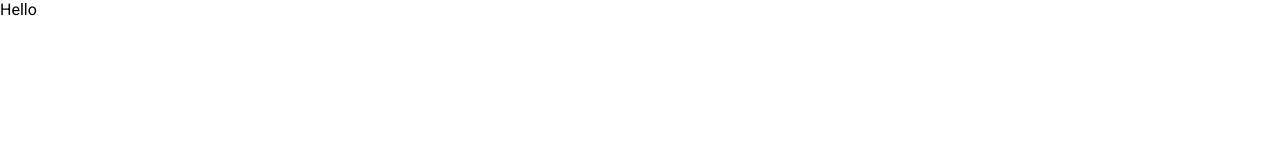
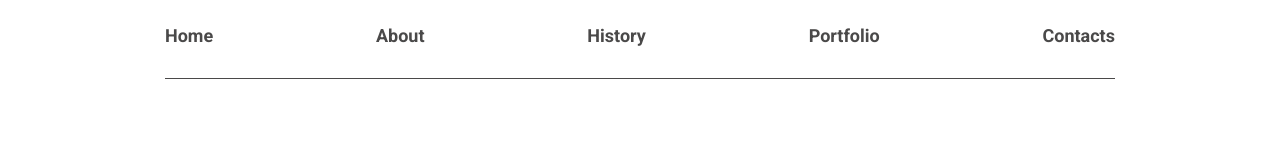
Before and after one commit to codeofmagic1/aivazovsky_page, a plain HTML site: page index.html in a window 1280 px wide. Drawn offline with Linux system fonts and the light colour scheme.

Commit message:
header section

```diff
--- a/index.css
+++ b/index.css
@@ -1,2 +1,10 @@
 @import url('style/variables.css');
 @import url('style/basic.css');
+@import url('style/header.css');
+
+.container{
+
+}
+.nav{
+
+}
--- a/index.html
+++ b/index.html
@@ -13,7 +13,27 @@
 </head>
 
 <body>
-    Hello
+    <header class="header" aria-label="header">
+        <div class="container">
+            <nav class="nav" aria-label="header navigation">
+                <ul class="nav-list" aria-label="header navigation list">
+                    <li><a href="#" class="nav-link" aria-label="link to home">Home</a></li>
+                    <li><a href="#" class="nav-link" aria-label="link to About">About</a></li>
+                    <li><a href="#" class="nav-link" aria-label="link to History">History</a></li>
+                    <li><a href="#" class="nav-link" aria-label="link to Portfolio">Portfolio</a></li>
+                    <li><a href="#" class="nav-link" aria-label="link to Contacts">Contacts</a></li>
+                </ul>
+            </nav>
+        </div>
+    </header>
+
+    <main>
+
+    </main>
+
+    <footer>
+
+    </footer>
 </body>
 
 </html>
--- a/style/basic.css
+++ b/style/basic.css
@@ -7,3 +7,21 @@ body{
     font-family: "Roboto", serif;
     background-color: var(--bg-main);
 }
+
+
+ul {
+    list-style: none;
+    margin: 0;
+    padding: 0;
+}
+
+a {
+    text-decoration: none;
+    color: unset;
+}
+
+.container {
+    margin: 0 auto;
+    max-width: 970px;
+    padding: 0 10px;
+}
--- /dev/null
+++ b/style/header.css
@@ -0,0 +1,58 @@
+.header {
+    padding: 25px 0 0 0;
+}
+
+.nav {
+    width: 100%;
+}
+
+.nav::after {
+    content: "";
+    display: block;
+    width: 100%;
+    height: 1px;
+    margin: 32px 0 0 0;
+    background-color: var(--font-color-grey);
+}
+
+.nav-list{
+    width: 100%;
+    display: flex;
+    justify-content: space-between;
+    align-items: center;
+}
+
+
+.nav-link {
+    color: var(--font-color-grey);
+    font-size: 18px;
+    font-weight: bold;
+    font-weight: 700;
+    position: relative;
+}
+
+.nav-link::after{
+    content: "";
+    position: absolute;
+    height: 1px;
+    left: 0;
+    right: 100%;
+    bottom: -10px;
+    background-color: var(--color-main-black);
+    transition: right .22s;
+}
+
+.nav-link:hover{
+    color: var(--color-main-black);
+}
+
+.nav-link:hover::after{
+    right: 0;
+}
+
+@media (max-width: 480px) {
+    .header{
+        display: none;
+    }
+
+}
--- a/style/variables.css
+++ b/style/variables.css
@@ -1,3 +1,8 @@
 :root {
     --bg-main: #fff;
+    --bg-main-grey: #F6F6F6;
+
+    --font-color-grey: #4a4949;
+
+    --color-main-black: #070707;
 }
```
